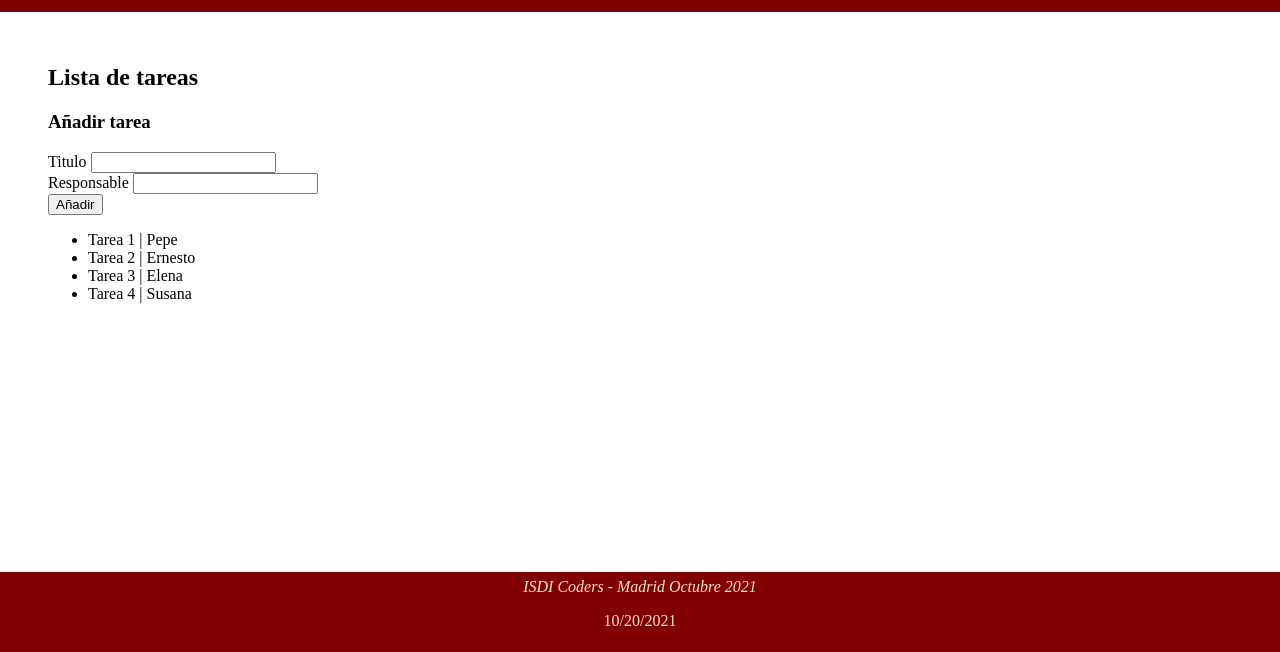
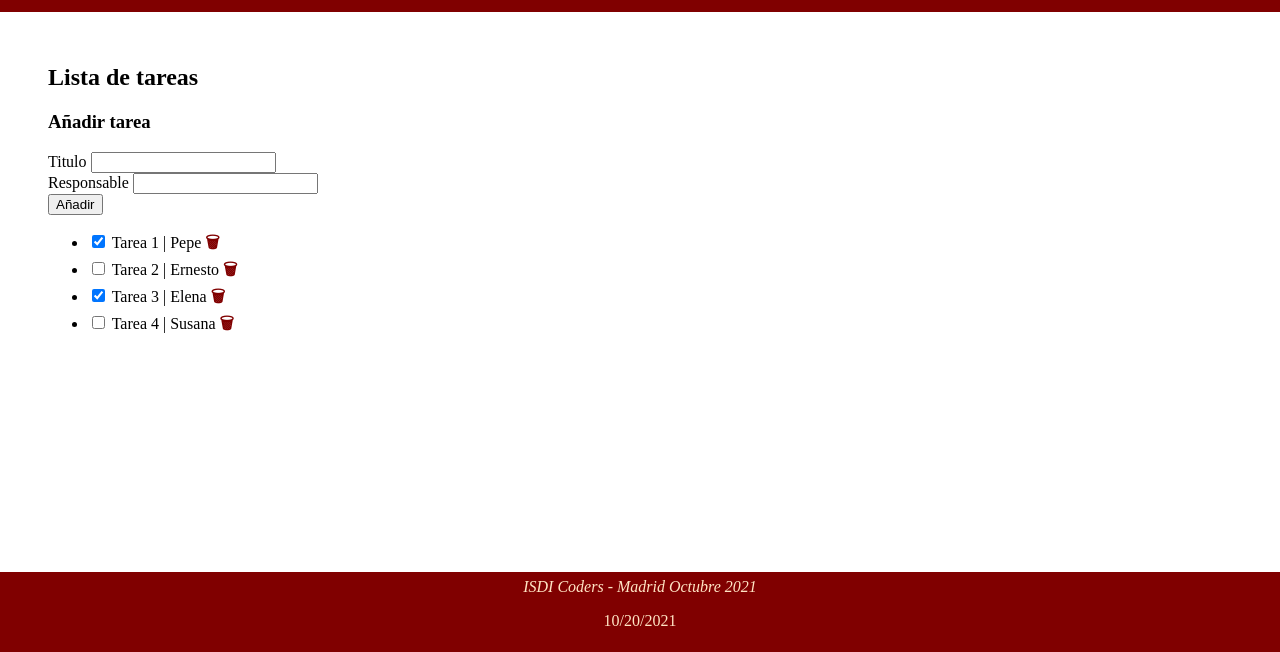
Before and after one commit to alce65/tareas-ISDI-coders, a website with bundled scripts: page tareas-clases/index.html in a window 1280 px wide. Shown: the part 148-800 px from the top of the page. Built offline with nearby package versions, Linux system fonts and the light colour scheme.

Commit message:
Update CRUD

```diff
--- a/tareas-clases/js/task.js
+++ b/tareas-clases/components/task.js
@@ -7,9 +7,15 @@ export default class Task extends Component {
     super();
     this.selector = selector;
     this.taskList = TASKS;
+    this.#updateComponent();
+  }
+
+  #updateComponent() {
+    console.log(this.taskList);
     this.template = this.#createTemplate();
     this.render(this.selector, this.template);
     this.#manageForm();
+    this.#manageList();
   }
 
   #createTemplate() {
@@ -34,8 +40,16 @@ export default class Task extends Component {
     <h2>Lista de tareas</h2>
     ${formAddTask}
     <ul>`;
-    this.taskList.forEach((item) => {
-      template += `<li>${item.title} | ${item.responsible}</li>`;
+    this.taskList.forEach((item, i) => {
+      template += `<li>
+      <input type="checkbox"
+        ${item.isCompleted ? 'checked' : ''}
+        id="task-is-completed-${i}"
+        data-index="${i}">
+      ${item.title} | ${item.responsible}
+      <span class="task__delete-button"
+      data-index="${i}">🗑</span>
+      </li>`;
     });
     template += `</ul>`;
     return template;
@@ -43,7 +57,8 @@ export default class Task extends Component {
 
   #manageForm() {
     const componentElement = document.querySelector(this.selector);
-    const inputElements = componentElement.querySelectorAll('input');
+    const inputElements =
+      componentElement.querySelectorAll('input[type="text"]');
     const formElement = componentElement.querySelector('form');
     formElement.addEventListener('submit', (ev) => {
       console.log(ev);
@@ -52,9 +67,30 @@ export default class Task extends Component {
         new TaskModel(inputElements[0].value, inputElements[1].value)
       );
       console.log(this.taskList);
-      this.template = this.#createTemplate();
-      this.render(this.selector, this.template);
-      this.#manageForm();
+      this.#updateComponent();
+    });
+  }
+
+  #manageList() {
+    const componentElement = document.querySelector(this.selector);
+    const checkElements = componentElement.querySelectorAll(
+      'input[type="checkbox"]'
+    );
+    const deleteElements = componentElement.querySelectorAll(
+      '.task__delete-button'
+    );
+    checkElements.forEach((item) => {
+      item.addEventListener('change', (ev) => {
+        this.taskList[ev.target.dataset.index].isCompleted =
+          !this.taskList[ev.target.dataset.index].isCompleted;
+        console.log(this.taskList);
+      });
+    });
+    deleteElements.forEach((item) => {
+      item.addEventListener('click', (ev) => {
+        this.taskList.splice(ev.target.dataset.index, 1);
+        this.#updateComponent();
+      });
     });
   }
 }
--- a/tareas-clases/css/style.css
+++ b/tareas-clases/css/style.css
@@ -88,6 +88,12 @@ between header and footer and can grow indefinitely.
   padding-right: 1rem;
 }
 
+.task__delete-button {
+  cursor: pointer;
+  color: var(--color-primary);
+  font-weight: 900;
+}
+
 @media screen and (min-width: 680px) {
   .header {
     flex-direction: row;
--- a/tareas-clases/js/about.js
+++ b/tareas-clases/js/about.js
@@ -1,5 +1,5 @@
-import Header from './header.js';
-import Footer from './footer.js';
+import Header from '../components/header.js';
+import Footer from '../components/footer.js';
 
 document.addEventListener('DOMContentLoaded', () => {
   console.log('About loaded');
--- a/tareas-clases/js/index.js
+++ b/tareas-clases/js/index.js
@@ -1,6 +1,6 @@
-import Header from './header.js';
-import Footer from './footer.js';
-import Task from './task.js';
+import Header from '../components/header.js';
+import Footer from '../components/footer.js';
+import Task from '../components/task.js';
 
 function app() {
   console.log('Index loaded');
--- a/tareas-clases/models/task.data.js
+++ b/tareas-clases/models/task.data.js
@@ -1,8 +1,8 @@
 import TaskModel from './task.model.js';
 
 export const TASKS = [
-  new TaskModel('Tarea 1', 'Pepe'),
+  new TaskModel('Tarea 1', 'Pepe', true),
   new TaskModel('Tarea 2', 'Ernesto'),
-  new TaskModel('Tarea 3', 'Elena'),
+  new TaskModel('Tarea 3', 'Elena', true),
   new TaskModel('Tarea 4', 'Susana'),
 ];
```
Also changed, not shown: tareas-clases/components/component.js (renamed from tareas-clases/js/component.js), tareas-clases/components/footer.js (renamed from tareas-clases/js/footer.js), tareas-clases/components/header.js (renamed from tareas-clases/js/header.js), tareas-clases/components/menu.js (renamed from tareas-clases/js/menu.js).
